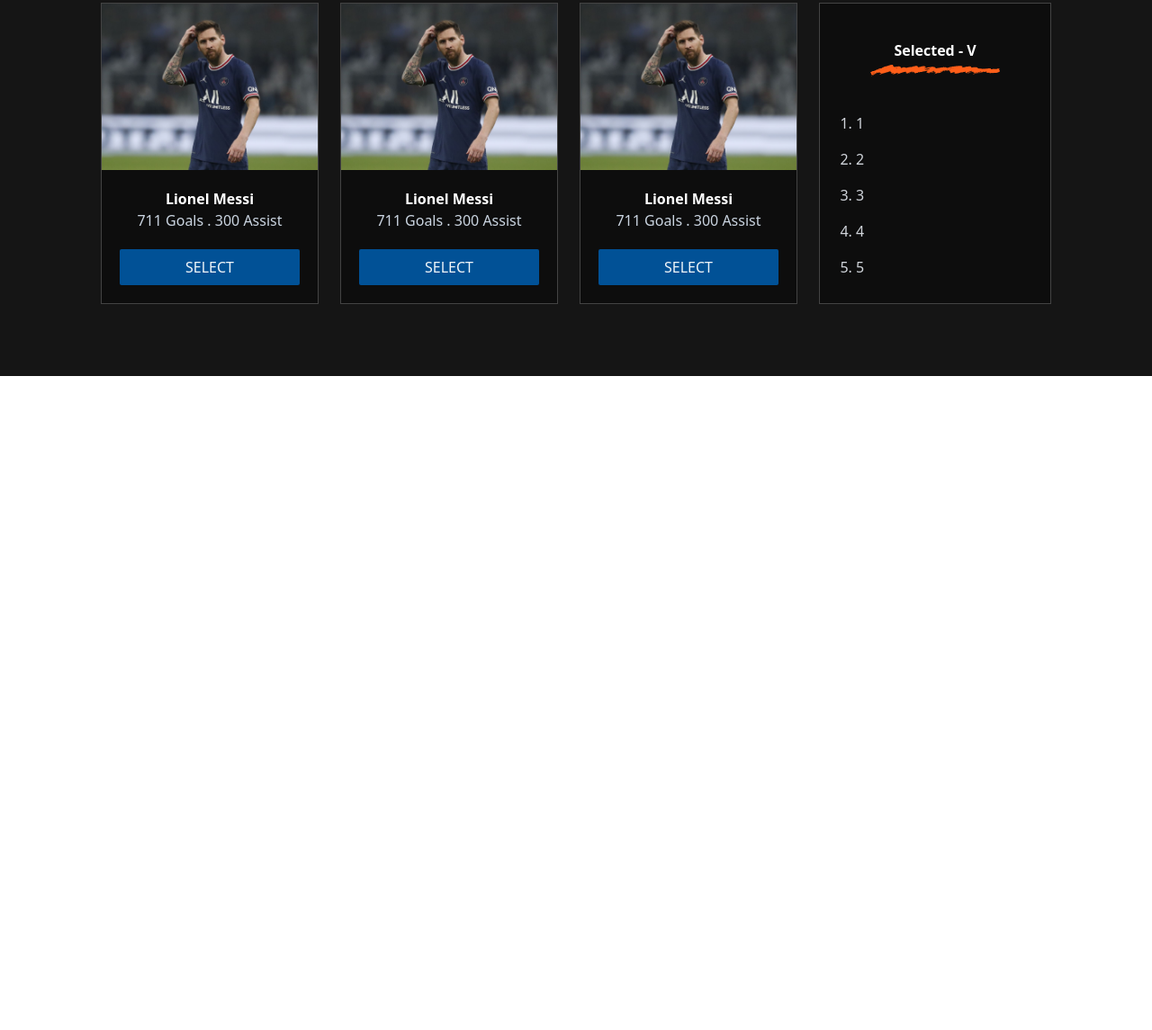
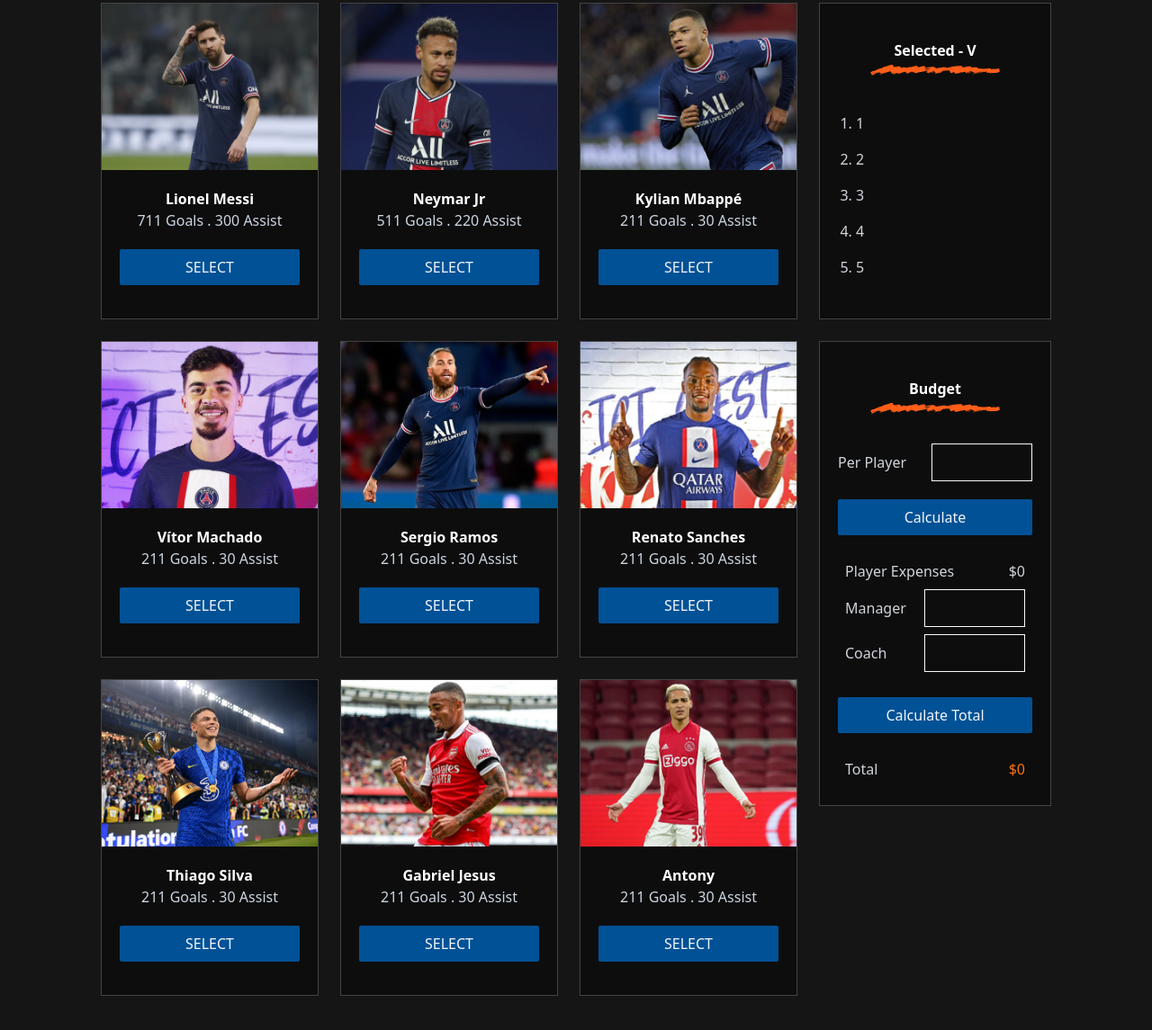
Before and after one commit to showrove-roy/player-s-selection-cost-calculation, a plain HTML site: page index.html in a window 1280 px wide. Shown: the part 467-1612 px from the top of the page at 90% size. Before the commit the page ends 885 px from the top, so only its background shows below. Drawn offline with nearby package versions, Linux system fonts and the light colour scheme.

Commit message:
all card and calculation section added

```diff
--- a/index.html
+++ b/index.html
@@ -9,6 +9,14 @@
 
       <!-- tailwindcss Link  -->
       <script src="https://cdn.tailwindcss.com"></script>
+
+      <style>
+        input[type=number]::-webkit-inner-spin-button,
+        input[type=number]::-webkit-outer-spin-button {
+            -webkit-appearance: none;
+            margin: 0;
+        }
+      </style>
 
 </head>
 <body>
@@ -40,7 +48,7 @@
     <!-- Player card section start -->
     <section class="w-9/12 grid grid-cols-3 gap-6">
       <!-- card - 1 -->
-      <div class="bg-[#0D0D0D] border border-[#434343]">
+      <div class="bg-[#0D0D0D] border border-[#434343] h-[22rem]">
         <div><img class="w-full" src="images/Rectangle 144-1.png" alt=""></div>
         <div class="pt-5 pb-3 w-5/6 m-auto">
           <h2 class="text-white text-center font-semibold mb">Lionel Messi</h2>
@@ -53,27 +61,106 @@
         </div>
       </div>
       <!-- card - 2 -->
-      <div class="bg-[#0D0D0D] border border-[#434343]">
-        <div><img class="w-full" src="images/Rectangle 144-1.png" alt=""></div>
+      <div class="bg-[#0D0D0D] border border-[#434343] h-[22rem]">
+        <div><img class="w-full" src="images/Rectangle 144-4.png" alt=""></div>
         <div class="pt-5 pb-3 w-5/6 m-auto">
-          <h2 class="text-white text-center font-semibold mb">Lionel Messi</h2>
+          <h2 class="text-white text-center font-semibold mb">Neymar Jr</h2>
           <p class="text-slate-300 text-center mb-5">
-            <span>711 Goals</span>
+            <span>511 Goals</span>
             .
-            <span>300 Assist</span>
+            <span>220 Assist</span>
         </p>
           <button class="bg-[#015196] font-medium py-2 rounded-sm text-slate-100 w-full hover:bg-[#A2A9AF]">SELECT</button>
         </div>
       </div>
       <!-- card - 3 -->
-      <div class="bg-[#0D0D0D] border border-[#434343]">
-        <div><img class="w-full" src="images/Rectangle 144-1.png" alt=""></div>
+      <div class="bg-[#0D0D0D] border border-[#434343] h-[22rem]">
+        <div><img class="w-full" src="images/Rectangle 144-9.png" alt=""></div>
         <div class="pt-5 pb-3 w-5/6 m-auto">
-          <h2 class="text-white text-center font-semibold mb">Lionel Messi</h2>
+          <h2 class="text-white text-center font-semibold mb">Kylian Mbappé</h2>
           <p class="text-slate-300 text-center mb-5">
-            <span>711 Goals</span>
+            <span>211 Goals</span>
             .
-            <span>300 Assist</span>
+            <span>30 Assist</span>
+        </p>
+          <button class="bg-[#015196] font-medium py-2 rounded-sm text-slate-100 w-full hover:bg-[#A2A9AF]">SELECT</button>
+        </div>
+      </div>
+      <!-- card - 4 -->
+      <div class="bg-[#0D0D0D] border border-[#434343] h-[22rem]">
+        <div><img class="w-full" src="images/Rectangle 144-2.png" alt=""></div>
+        <div class="pt-5 pb-3 w-5/6 m-auto">
+          <h2 class="text-white text-center font-semibold mb">Vítor Machado</h2>
+          <p class="text-slate-300 text-center mb-5">
+            <span>211 Goals</span>
+            .
+            <span>30 Assist</span>
+        </p>
+          <button class="bg-[#015196] font-medium py-2 rounded-sm text-slate-100 w-full hover:bg-[#A2A9AF]">SELECT</button>
+        </div>
+      </div>
+      <!-- card - 5 -->
+      <div class="bg-[#0D0D0D] border border-[#434343] h-[22rem]">
+        <div><img class="w-full" src="images/Rectangle 144-6.png" alt=""></div>
+        <div class="pt-5 pb-3 w-5/6 m-auto">
+          <h2 class="text-white text-center font-semibold mb">Sergio Ramos</h2>
+          <p class="text-slate-300 text-center mb-5">
+            <span>211 Goals</span>
+            .
+            <span>30 Assist</span>
+        </p>
+          <button class="bg-[#015196] font-medium py-2 rounded-sm text-slate-100 w-full hover:bg-[#A2A9AF]">SELECT</button>
+        </div>
+      </div>
+      <!-- card - 6 -->
+      <div class="bg-[#0D0D0D] border border-[#434343] h-[22rem]">
+        <div><img class="w-full" src="images/Rectangle 144-10.png" alt=""></div>
+        <div class="pt-5 pb-3 w-5/6 m-auto">
+          <h2 class="text-white text-center font-semibold mb">Renato Sanches</h2>
+          <p class="text-slate-300 text-center mb-5">
+            <span>211 Goals</span>
+            .
+            <span>30 Assist</span>
+        </p>
+          <button class="bg-[#015196] font-medium py-2 rounded-sm text-slate-100 w-full hover:bg-[#A2A9AF]">SELECT</button>
+        </div>
+      </div>
+
+       <!-- card - 7 -->
+      <div class="bg-[#0D0D0D] border border-[#434343] h-[22rem]">
+        <div><img class="w-full" src="images/2.png" alt=""></div>
+        <div class="pt-5 pb-3 w-5/6 m-auto">
+          <h2 class="text-white text-center font-semibold mb">Thiago Silva</h2>
+          <p class="text-slate-300 text-center mb-5">
+            <span>211 Goals</span>
+            .
+            <span>30 Assist</span>
+        </p>
+          <button class="bg-[#015196] font-medium py-2 rounded-sm text-slate-100 w-full hover:bg-[#A2A9AF]">SELECT</button>
+        </div>
+      </div>
+       <!-- card - 8 -->
+      <div class="bg-[#0D0D0D] border border-[#434343] h-[22rem]">
+        <div><img class="w-full" src="images/1.png" alt=""></div>
+        <div class="pt-5 pb-3 w-5/6 m-auto">
+          <h2 class="text-white text-center font-semibold mb">Gabriel Jesus</h2>
+          <p class="text-slate-300 text-center mb-5">
+            <span>211 Goals</span>
+            .
+            <span>30 Assist</span>
+        </p>
+          <button class="bg-[#015196] font-medium py-2 rounded-sm text-slate-100 w-full hover:bg-[#A2A9AF]">SELECT</button>
+        </div>
+      </div>
+       <!-- card - 9 -->
+      <div class="bg-[#0D0D0D] border border-[#434343] h-[22rem]">
+        <div><img class="w-full" src="images/3.png" alt=""></div>
+        <div class="pt-5 pb-3 w-5/6 m-auto">
+          <h2 class="text-white text-center font-semibold mb">Antony</h2>
+          <p class="text-slate-300 text-center mb-5">
+            <span>211 Goals</span>
+            .
+            <span>30 Assist</span>
         </p>
           <button class="bg-[#015196] font-medium py-2 rounded-sm text-slate-100 w-full hover:bg-[#A2A9AF]">SELECT</button>
         </div>
@@ -85,15 +172,13 @@
 
     <!-- calculation section start  -->
     <section class="w-3/12">
-       <!-- Calculation card -  -->
-       <div class="bg-[#0D0D0D] border border-[#434343] py-5 px-10">
+       <!-- Selection card -  -->
+       <div class="bg-[#0D0D0D] border border-[#434343] py-5 px-10 h-[22rem]">
 
         <div class="pt-5 pb-3 w-5/6 m-auto">
           <h2 class="text-white text-center font-semibold mb-1">Selected - V</h2>
           <img class="m-auto" src="images/Ureg-Ureg Marker (1).svg" alt="">
         </div>
-
-
 
         <div class="mt-5">
           <ol class="list-decimal text-gray-300 font-medium leading-10">
@@ -105,6 +190,53 @@
           </ol>
         </div>
       </div>
+
+      <!-- Calculation  -->
+      <div class="bg-[#0D0D0D] border border-[#434343] py-5 px-5 mt-6">
+
+        <div class="pt-5 pb-3 w-5/6 m-auto">
+          <h2 class="text-white text-center font-semibold mb-1">Budget</h2>
+          <img class="m-auto" src="images/Ureg-Ureg Marker (1).svg" alt="">
+        </div>
+
+        <div class="mt-5 ">
+
+          <div class="text-gray-100 flex flex-row justify-between	place-items-center">
+            <p class="font-medium text-gray-300">Per Player</p>
+            <input type="number" class="bg-[#0D0D0D] border border-gray-50 py-2 px-2 w-28">
+          </div>
+
+          <button class="bg-[#015196] font-medium py-2 rounded-sm text-slate-100 w-full hover:bg-[#A2A9AF] my-5">Calculate</button>
+
+
+          <div class="text-gray-100 flex flex-row justify-between	place-items-center m-2">
+            <p class="font-medium text-gray-300">Player Expenses</p>
+            <p class="font-medium text-gray-300">$<span>0</span></p>
+          </div>
+
+          <div class="text-gray-100 flex flex-row justify-between	place-items-center m-2">
+            <p class="font-medium text-gray-300">Manager</p>
+            <input type="number" class="bg-[#0D0D0D] border border-gray-50 py-2 px-2 w-28">
+          </div>
+
+          <div class="text-gray-100 flex flex-row justify-between	place-items-center m-2">
+            <p class="font-medium text-gray-300">Coach</p>
+            <input type="number" class="bg-[#0D0D0D] border border-gray-50 py-2 px-2 w-28">
+          </div>
+
+          <button class="bg-[#015196] font-medium py-2 rounded-sm text-slate-100 w-full hover:bg-[#A2A9AF] my-5">Calculate Total</button>
+
+          <div class="text-gray-100 flex flex-row justify-between	place-items-center m-2">
+            <p class="font-medium text-gray-300">Total</p>
+            <p class="font-medium text-orange-500 ">$<span>0</span></p>
+          </div>
+
+        </div>
+
+
+
+      </div>
+
     </section>
     <!-- calculation section start  -->
 
```
Also changed, not shown: images/1.png (added), images/2.png (added), images/3.png (added).
